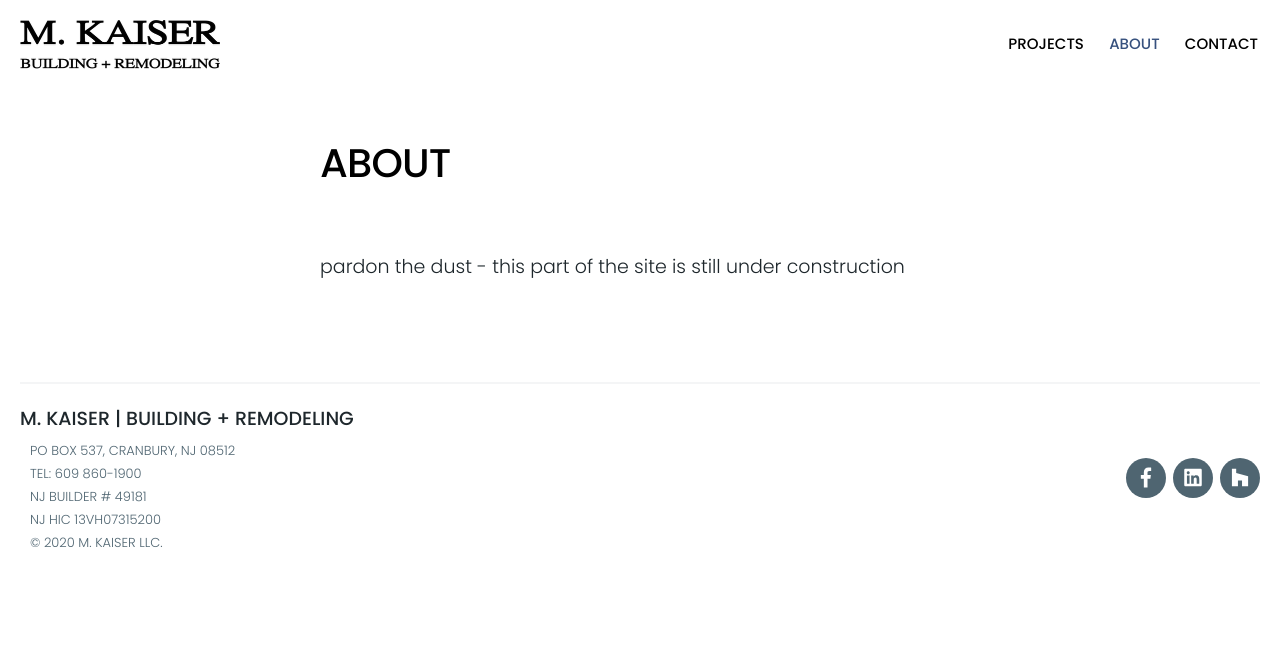
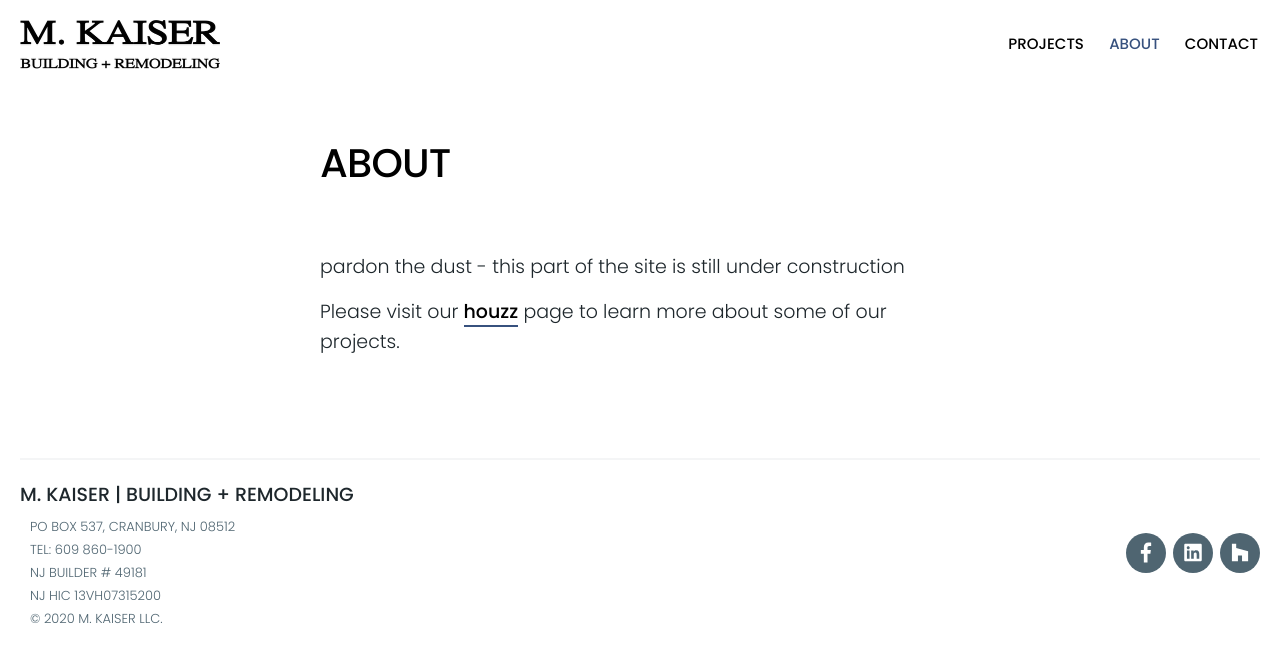
Before and after one commit to mkaiser165/mkaiser, a Jekyll site: the page built from _pages/about.md, in a window 1280 px wide. Shown: the top 662 px of the page. Built offline with Jekyll 4.4.1, drawn with Linux system fonts in a browser that asks for light colours; nearby versions of some CDN libraries.

Commit message:
update about page

```diff
--- a/_pages/about.md
+++ b/_pages/about.md
@@ -6,3 +6,5 @@ featured_image:
 ---
 
 pardon the dust - this part of the site is still under construction
+
+Please visit our [houzz](https://www.houzz.com/professionals/woodworkers-and-carpenters/m-kaiser-building-and-remodeling-pfvwus-pf~1888232351) page to learn more about some of our projects.
```
Also changed, not shown: 1 other file.
